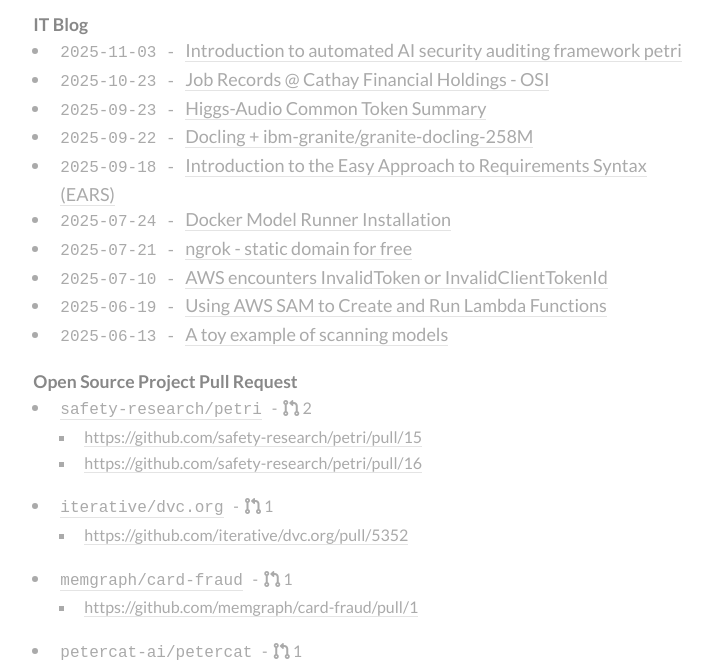
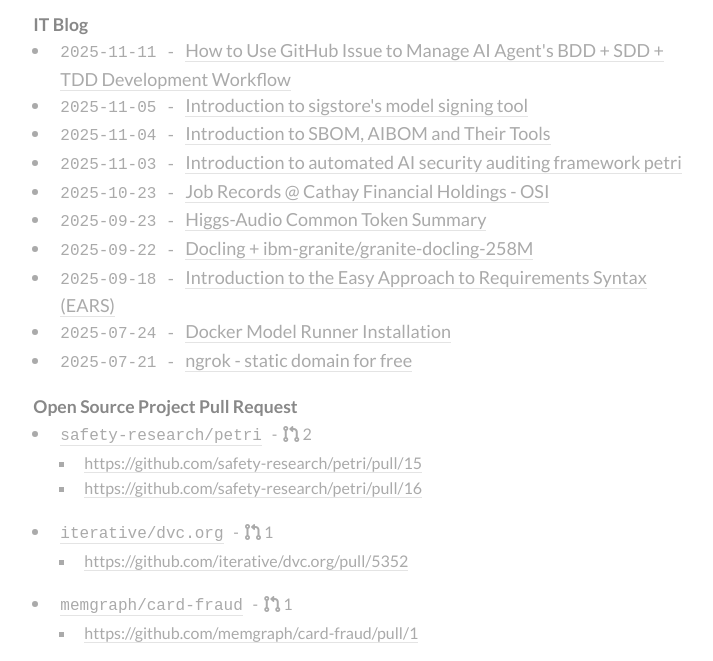
Before and after one commit to hsiangjenli/hsiangjenli.github.io, a plain HTML site: page index.html in a window 1280 px wide. Shown: the part 4440-5101 px from the top of the page, without its empty margins (130-843 px from the left). Drawn offline with Linux system fonts and the light colour scheme.

Commit message:
deploy: a5b71bcf36ee3dd5617d537b0dc26a97b080984a

```diff
--- a/index.html
+++ b/index.html
@@ -737,6 +737,24 @@
 
         <ul class="annot large">
                 <li>
+                    <text style="font-family: monospace;">2025-11-11 - </text>
+                    <a href="https://hsiangjenli.github.io/blog//note-github-issue-ai-agent-bdd-sdd-tdd.en/" target="_blank">
+                         How to Use GitHub Issue to Manage AI Agent&#39;s BDD + SDD + TDD Development Workflow
+                    </a>
+                </li>
+                <li>
+                    <text style="font-family: monospace;">2025-11-05 - </text>
+                    <a href="https://hsiangjenli.github.io/blog//tutorial-sigstore.en/" target="_blank">
+                         Introduction to sigstore&#39;s model signing tool
+                    </a>
+                </li>
+                <li>
+                    <text style="font-family: monospace;">2025-11-04 - </text>
+                    <a href="https://hsiangjenli.github.io/blog//note-sbom-aibom.en/" target="_blank">
+                         Introduction to SBOM, AIBOM and Their Tools
+                    </a>
+                </li>
+                <li>
                     <text style="font-family: monospace;">2025-11-03 - </text>
                     <a href="https://hsiangjenli.github.io/blog//note-ai-petri.en/" target="_blank">
                          Introduction to automated AI security auditing framework petri
@@ -776,24 +794,6 @@
                     <text style="font-family: monospace;">2025-07-21 - </text>
                     <a href="https://hsiangjenli.github.io/blog//note-ngrok-static-domain-for-free.en/" target="_blank">
                          ngrok - static domain for free
-                    </a>
-                </li>
-                <li>
-                    <text style="font-family: monospace;">2025-07-10 - </text>
-                    <a href="https://hsiangjenli.github.io/blog//note-aws-invalidtoken-invalidclienttokenid.en/" target="_blank">
-                         AWS encounters InvalidToken or InvalidClientTokenId
-                    </a>
-                </li>
-                <li>
-                    <text style="font-family: monospace;">2025-06-19 - </text>
-                    <a href="https://hsiangjenli.github.io/blog//tutorial-aws-sam-lambda.en/" target="_blank">
-                         Using AWS SAM to Create and Run Lambda Functions
-                    </a>
-                </li>
-                <li>
-                    <text style="font-family: monospace;">2025-06-13 - </text>
-                    <a href="https://hsiangjenli.github.io/blog//tutorial-a-toy-example-of-scanning-models.en/" target="_blank">
-                         A toy example of scanning models
                     </a>
                 </li>
         </ul>
@@ -887,7 +887,7 @@
             <div class="container">
                 <ul class="copyright">
                     <li>© 2024 ~ 2025 Hsiang-Jen Li. All rights reserved.</li><li>Design: <a href="http://html5up.net">HTML5 UP</a></li>
-                    <li>Last updated on 2025-11-09</li>
+                    <li>Last updated on 2025-11-16</li>
                 </ul>
             </div>
         </section>
```
